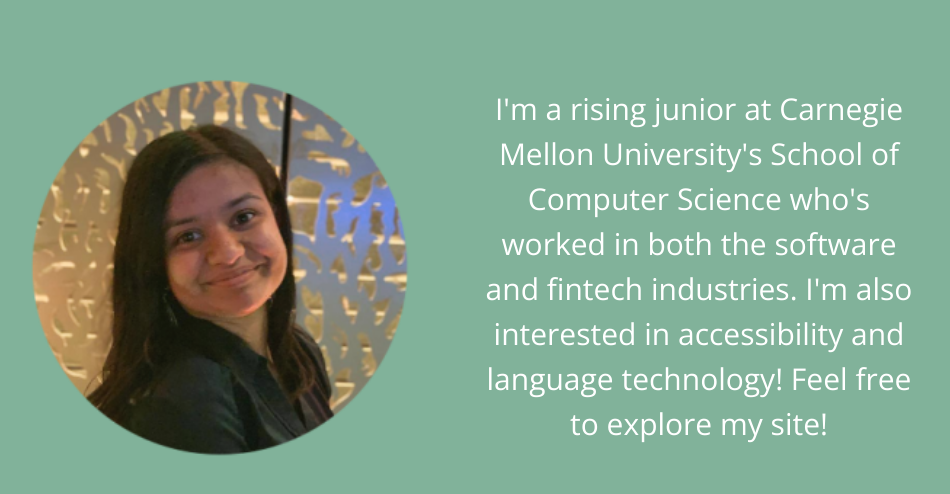
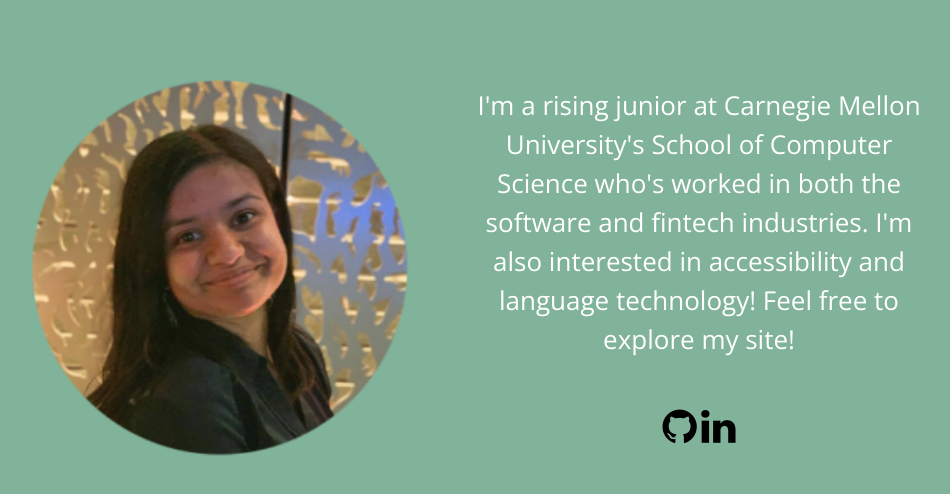
Before and after one commit to SunjanaK/SunjanaK.github.io, a plain HTML site: page index.html in a window 1280 px wide. Shown: the part 462-956 px from the top of the page, without its empty margins (166-1116 px from the left). Drawn offline with nearby package versions, Linux system fonts and the light colour scheme; files whose address does not match are found by name.

Commit message:
added github and linkedin

```diff
--- a/index.html
+++ b/index.html
@@ -141,7 +141,7 @@
         /* float: right; */
         /* margin-top: 300px; */
         font-family: 'Open Sans', sans-serif;
-        font-size: 30px;
+        font-size: 26px;
         color: white;
         width: 100px;
         /* margin-top: 300px; */
@@ -177,10 +177,17 @@
 
         <div class = "center">
           <img id = "profilepic" src = "portfoliopic.png"></img>
+
           <br>
           <br>
             <span id = "profiletext">I'm a rising junior at Carnegie Mellon University's School of Computer Science who's worked in both the software and fintech industries.
             I'm also interested in accessibility and language technology! Feel free to explore my site!</span>
+            <br>
+            <br>
+            <br>
+            <!-- <br> -->
+                      <a href="https://github.com/SunjanaK" class="fa fa-github" style="font-size:40px;"><span></span></a>
+            <a href="https://www.linkedin.com/in/sunjana-kulkarni/" class="fa fa-linkedin" style="font-size: 40px;"></a>
               <!-- I program in Python, C, Java, Javascript, Html, and CSS, and have won several hackathons for Python projects geared towards accessibility.
               I'm also an avid violist, history buff, and digital artist, and I enjoy learning new things! Feel free to explore my site</ul> -->
               <br style="clear: both;">
```
